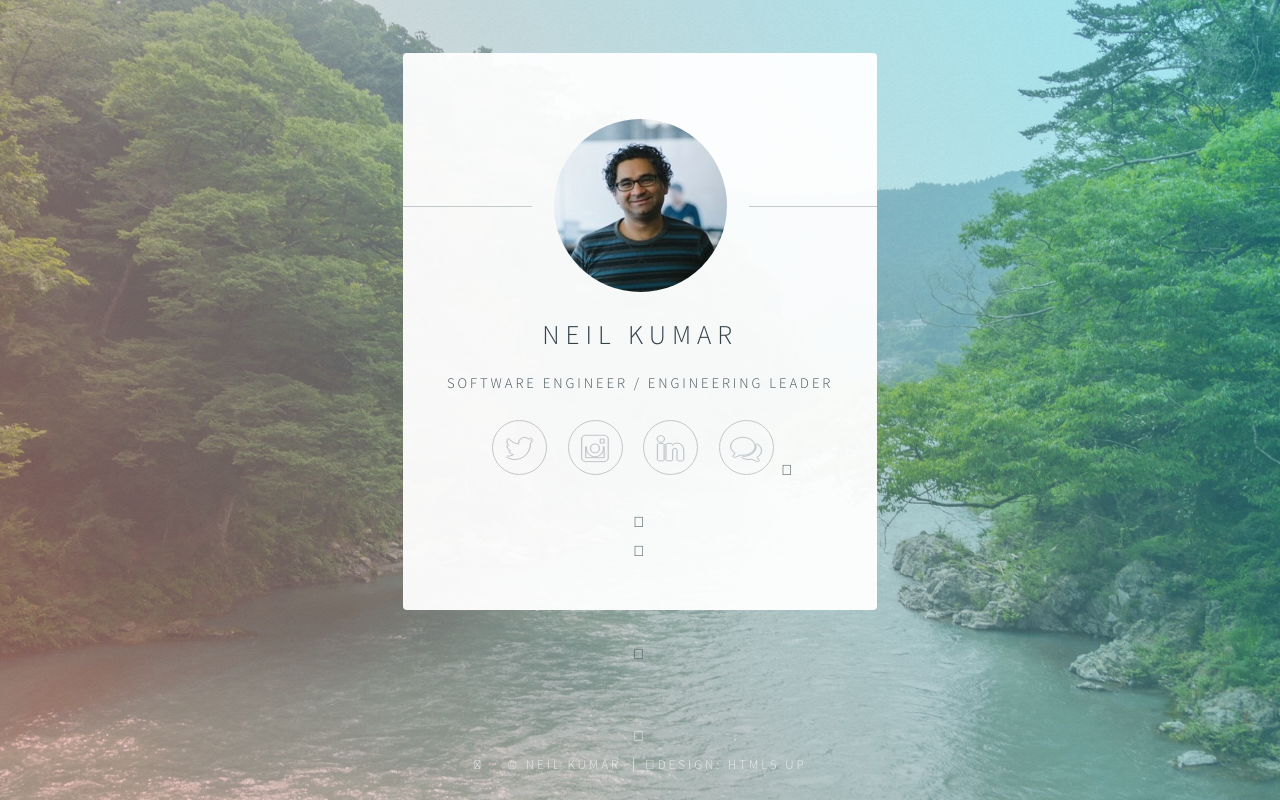
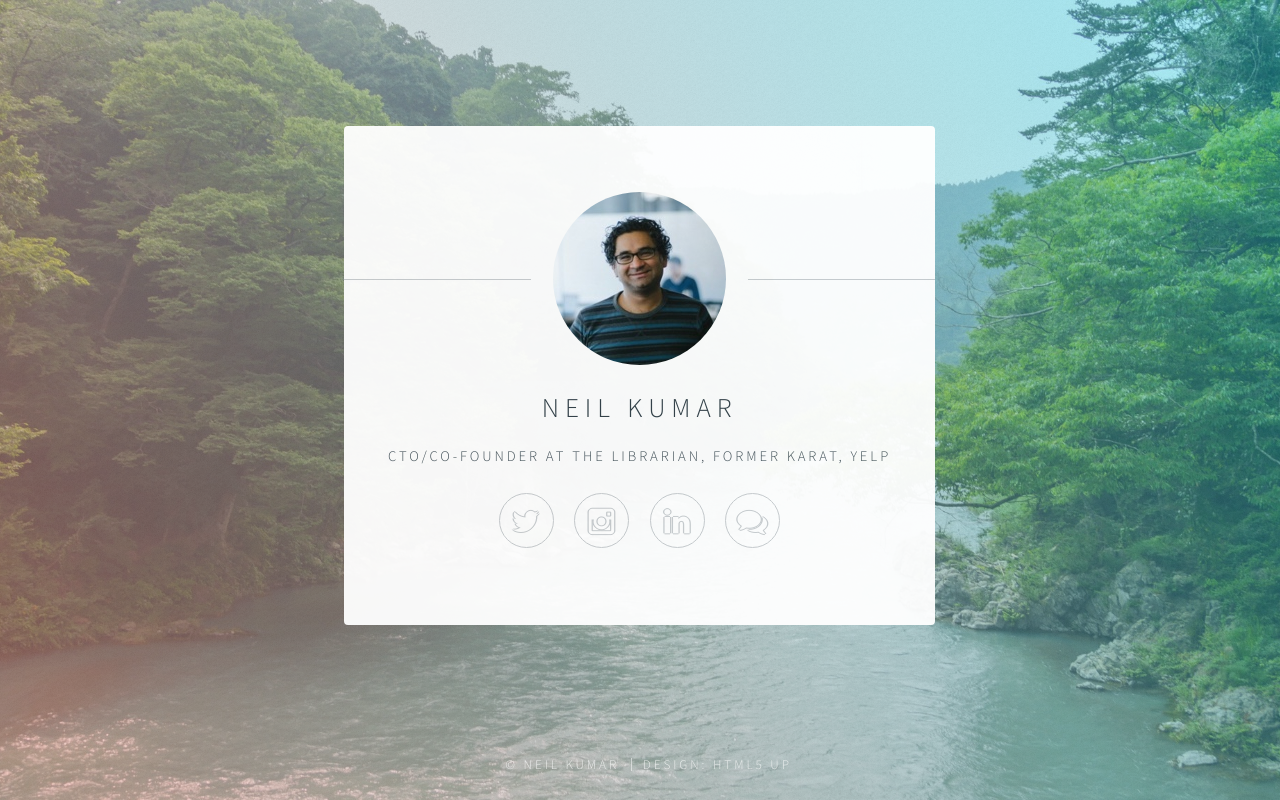
Before and after one commit to neilkumar/neilkumar.github.io, a plain HTML site: page index.html in a window 1280 px wide. Drawn offline with Linux system fonts and the light colour scheme.

Commit message:
Update bio

```diff
--- a/index.html
+++ b/index.html
@@ -26,7 +26,7 @@
 						<header>
 							<span class="avatar"><img src="images/avatar.jpg" alt="" /></span>
 							<h1>Neil Kumar</h1>
-							<p>Software Engineer / Engineering Leader</p>
+							<p>CTO/co-founder at The Librarian, Former Karat, Yelp</p>
 						</header>
 						<!--
 						<hr />
@@ -70,7 +70,7 @@
 								<li><a rel="nofollow" href="https://twitter.com/neilkumar" class="fa-twitter">Twitter</a></li>
 								<li><a rel="nofollow" href="https://instagram.com/neilkumar" class="fa-instagram">Instagram</a></li>
 								<li><a rel="nofollow" href="https://www.linkedin.com/in/neilkumar" class="fa-linkedin">LinkedIn</a></li>
-								<li><a rel="nofollow" href="https://thelibrarian.io" class="fa-comments">The Librarian</li>
+								<li><a rel="nofollow" href="https://thelibrarian.io" class="fa-comments">The Librarian</a></li>
 							</ul>
 						</footer>
 					</section>
```
